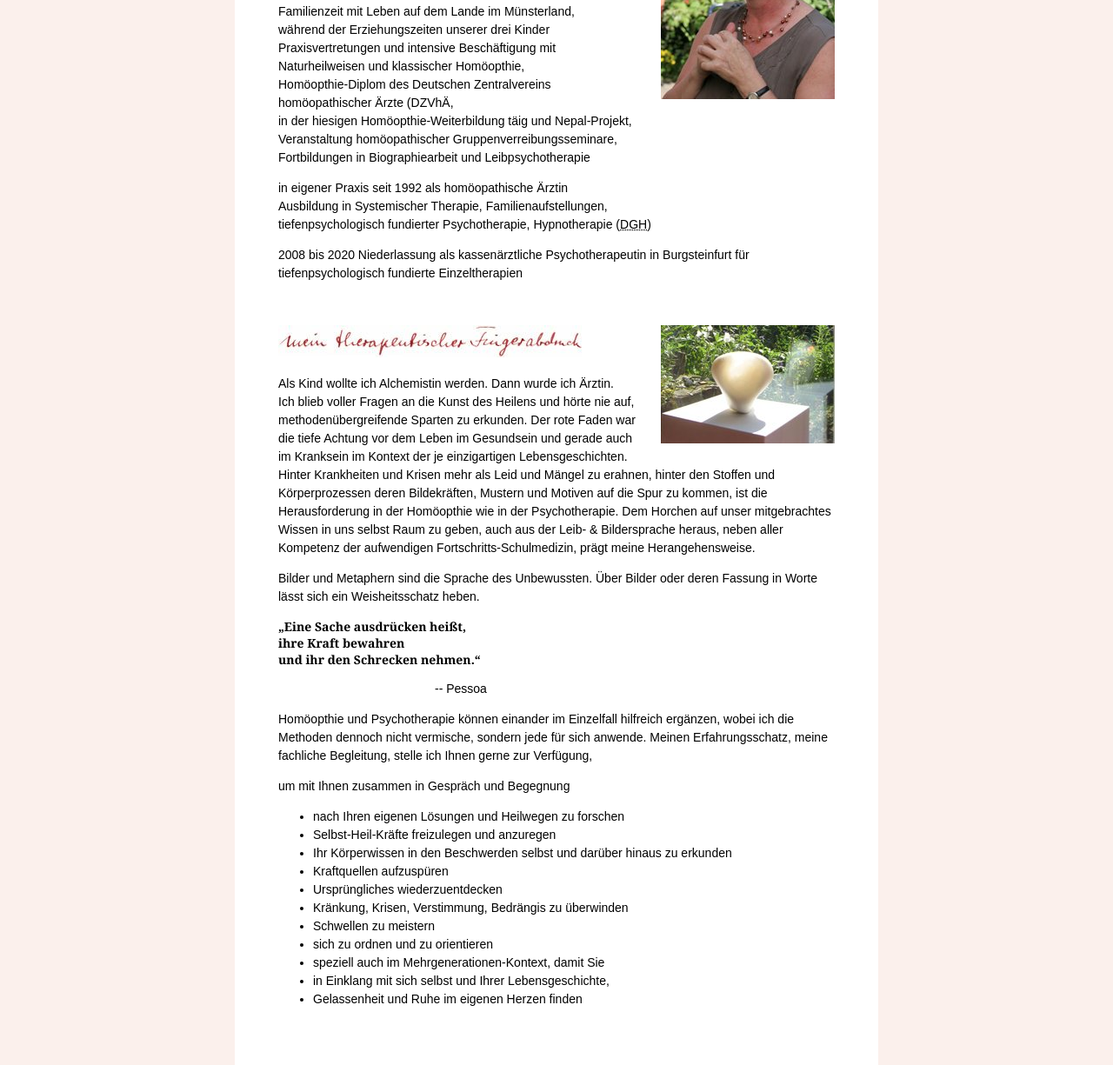
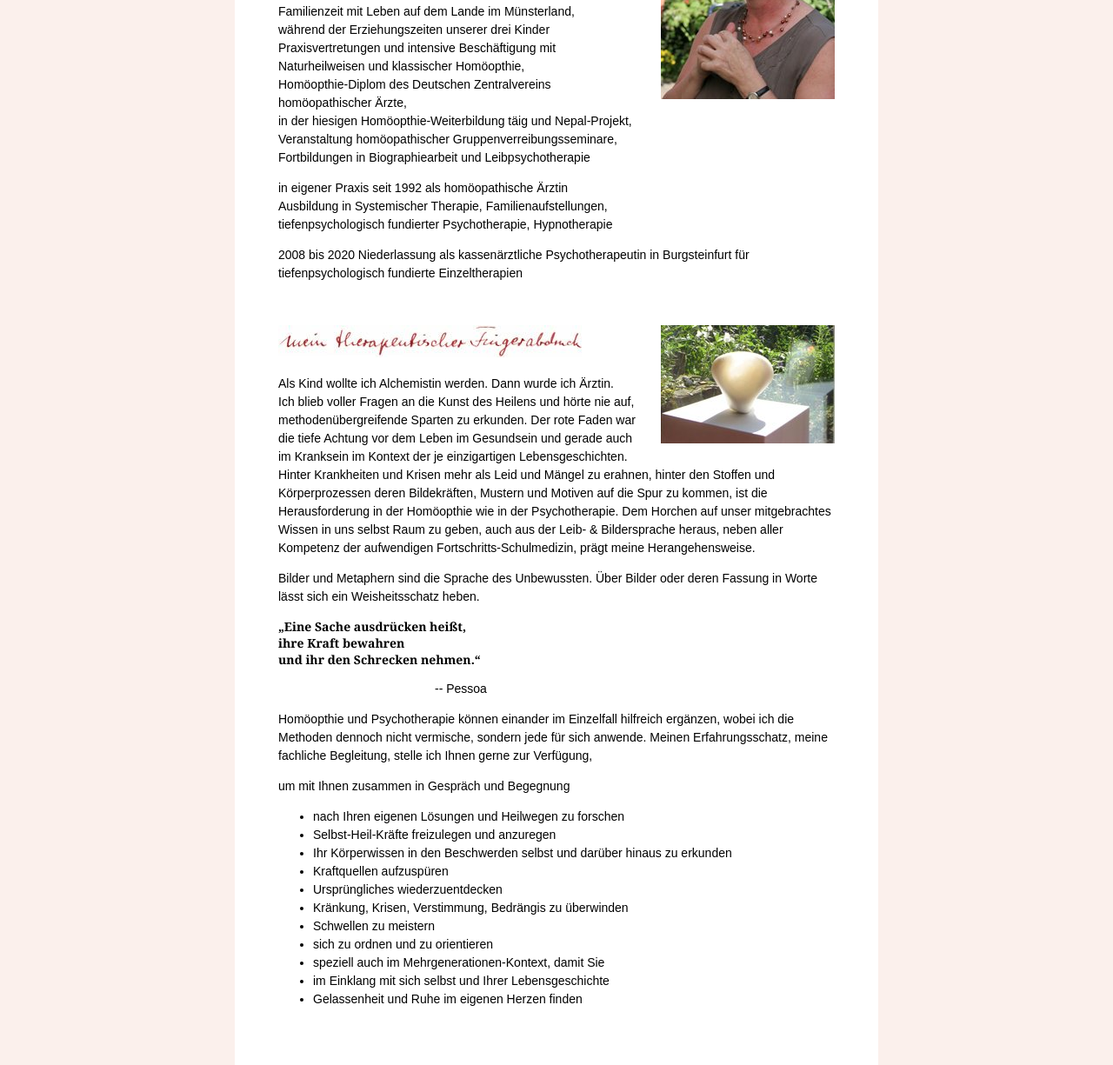
Before and after one commit to jhilden/hopf-hilden.de, a Jekyll site: the page built from ueber_mich.html, in a window 1280 px wide. Shown: the part 540-1765 px from the top of the page at 87% size. Built offline with Jekyll 4.4.1, drawn with Linux system fonts in a browser that asks for light colours.

Commit message:
korrekturen

```diff
--- a/kosten.html
+++ b/kosten.html
@@ -14,7 +14,7 @@
 
 <h2 class="homoeopathie">Homöopthie und Allgemeinmedizin</h2>
 
-<p>Homöopathische Fallaufnahmen und Behandlung muss ich privat abrechnen nach ärztlicher Gebührenordnung (GOÄ. Erstbehandlung (Fallaufnahme und anschliessende Auswertung mit Mittelgabe) je nach Zeitaufwand und Schwierigkeit des Falles 100-150 &euro;, bei Kindern auch weniger. Erstgespräch eineinhalb bis zwei Stunden. Folgekonsultationen sind kürzer und weniger kostenaufwendig.</p>
+<p>Homöopathische Fallaufnahmen und Behandlung muss ich privat abrechnen nach ärztlicher Gebührenordnung (GOÄ). Erstbehandlung (Fallaufnahme und anschliessende Auswertung mit Mittelgabe) je nach Zeitaufwand und Schwierigkeit des Falles 100-150 &euro;, bei Kindern auch weniger. Erstgespräch eineinhalb bis zwei Stunden. Folgekonsultationen sind kürzer und weniger kostenaufwendig.</p>
 
 <p>Private Krankenkassen und Beihilfe erstatten die Honorare. Gesetzlich Versicherte können Zusatzversicherungen abschliessen.</p>
 
--- a/psychotherapie.html
+++ b/psychotherapie.html
@@ -6,7 +6,7 @@
 
 <img src="img/tuch_blau.jpg" alt="blaues afrikanisches Tuch" />
 
-<p>Nach Verabredung eines Erstgesprächs (zu den angegebenen Telefonsprechzeiten) schildern Sie beim ersten Termin spontan Ihre seelischen oder möglicherweise als psychosomatisch diagnostizierten Beschwerden oder Belastungssituationen. Hierzu wie auch zum gegenseitigen Kennenlernen dienen die ersten 2 bis 4 sogenannten probatorischen Gespräche. Wenn bei Ihrem Beschwerdebild dann eine tiefenpsychologisch fundierte Psychotherapie angezeigt ist, übernimmt Ihre private private Krankenkasse (je nach Vertrag) auf Antrag die Kosten für eine bestimmte Stundenzahl.  Mit gesetzlich Versicherten muss ich als SelbstzahlerIn abrechnen.</p>
+<p>Nach Verabredung eines Erstgesprächs (zu den angegebenen Telefonsprechzeiten) schildern Sie beim ersten Termin spontan Ihre seelischen oder möglicherweise als psychosomatisch diagnostizierten Beschwerden oder Belastungssituationen. Hierzu wie auch zum gegenseitigen Kennenlernen dienen die ersten 5 sogenannten probatorischen Gespräche. Wenn bei Ihrem Beschwerdebild dann eine tiefenpsychologisch fundierte Psychotherapie angezeigt ist, übernimmt Ihre private Krankenkasse (je nach Vertrag) auf Antrag die Kosten für eine bestimmte Stundenzahl.  Mit gesetzlich Versicherten muss ich als SelbstzahlerIn abrechnen.</p>
 
 <p>Ich arbeite tiefenpsychologisch fundiert, integriere jedoch auch verhaltenstherapeutische, systemische, imaginativ-hypnotherapeutische ressourcenstärkende  Elemente.</p>
 
--- a/ueber_mich.html
+++ b/ueber_mich.html
@@ -16,14 +16,14 @@
 
 <p>Familienzeit mit Leben auf dem Lande im Münsterland,<br />
 während der Erziehungszeiten unserer drei Kinder Praxisvertretungen und intensive Beschäftigung mit Naturheilweisen und klassischer Homöopthie,<br />
-Homöopthie-Diplom des Deutschen Zentralvereins homöopathischer Ärzte (DZVhÄ,<br />
+Homöopthie-Diplom des Deutschen Zentralvereins homöopathischer Ärzte,<br />
 in der hiesigen Homöopthie-Weiterbildung täig und Nepal-Projekt,<br />
 Veranstaltung homöopathischer Gruppenverreibungsseminare,<br />
 Fortbildungen in Biographiearbeit und Leibpsychotherapie</p>
 
 <p>in eigener Praxis seit 1992 als homöopathische Ärztin<br />
 Ausbildung in Systemischer Therapie, Familienaufstellungen,<br />
-tiefenpsychologisch fundierter Psychotherapie, Hypnotherapie (<acronym title="Deutsche Gesellschaft für Hypnotherapie">DGH</acronym>)</p>
+tiefenpsychologisch fundierter Psychotherapie, Hypnotherapie</p>
 
 <p>2008 bis 2020 Niederlassung als kassenärztliche Psychotherapeutin in Burgsteinfurt für tiefenpsychologisch fundierte Einzeltherapien</p>
 
@@ -58,6 +58,6 @@
 	<li>Schwellen zu meistern</li>
 	<li>sich zu ordnen und zu orientieren</li>
 	<li>speziell auch im Mehrgenerationen-Kontext, damit Sie</li>
-	<li>in Einklang mit sich selbst und Ihrer Lebensgeschichte,</li>
+	<li>im Einklang mit sich selbst und Ihrer Lebensgeschichte</li>
 	<li>Gelassenheit und Ruhe im eigenen Herzen finden</li>
 </ul>
```
